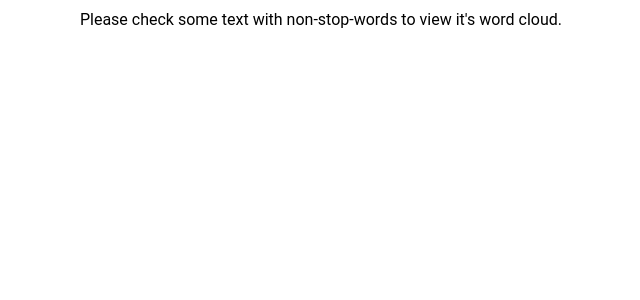
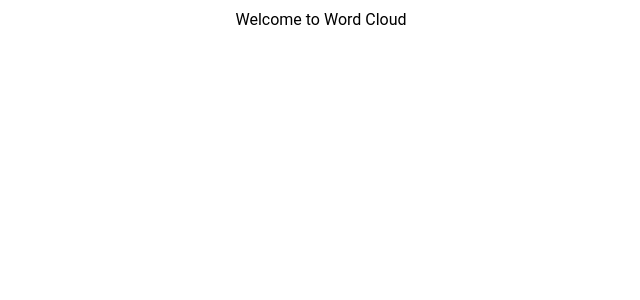
Before and after one commit to acrolinx/acrolinx-app-demo, a React (Create React App) app: page / in a window 1280 px wide. Shown: the top 300 px of the page, without its empty margins (319-959 px from the left). Built offline with nearby package versions, Linux system fonts and the light colour scheme.

Commit message:
DEV-20772 Small style and message changes

```diff
--- a/src/index.css
+++ b/src/index.css
@@ -13,10 +13,10 @@ html, body {
 }
 
 svg {
-  transform: scale(1.5);
+  transform: scale(1.4);
 }
 
 .message {
-  padding-top: 10px;
+  padding: 10px;
   text-align: center;
 }
--- a/src/index.tsx
+++ b/src/index.tsx
@@ -12,6 +12,10 @@ interface AppComponentProps {
 }
 
 function AppComponent({text}: AppComponentProps) {
+  if (_.isEmpty(text)) {
+    return <div className="message">{'Welcome to Word Cloud'}</div>
+  }
+
   const wordsWithFrequency = _.chain(text.toLowerCase().split(/\W+/))
     .filter(word => word.length > 1 && !STOP_WORDS_EN.has(word))
     .countBy()
@@ -19,7 +23,7 @@ function AppComponent({text}: AppComponentProps) {
     .value();
 
   if (_.isEmpty(wordsWithFrequency)) {
-    return <div className="message">{'Please check some text with non-stop-words to view it\'s word cloud.'}</div>
+    return <div className="message">{'Your document should contain some non-stop-words.'}</div>
   }
 
   return <ReactWordcloud words={wordsWithFrequency}/>
```
